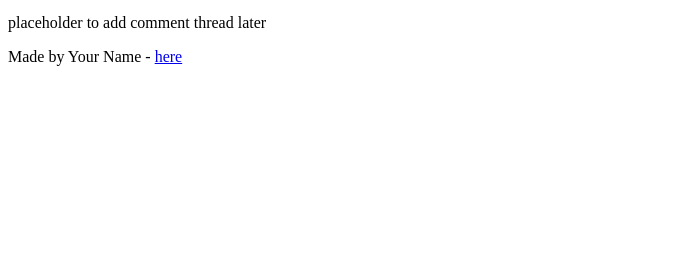
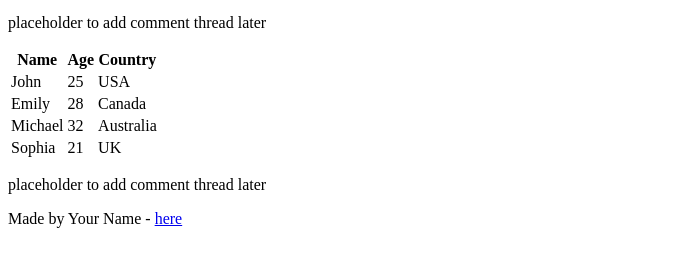
Before and after one commit to Ctrl-Eyob/My_First_Portfolio, a plain HTML site: page html_basic/index.html in a window 1280 px wide. Shown: the part 539-800 px from the top of the page, without its empty margins (0-683 px from the left). Drawn offline with Linux system fonts and the light colour scheme.

Commit message:
done on adding table

```diff
--- a/html_basic/index.html
+++ b/html_basic/index.html
@@ -28,6 +28,41 @@
     <aside>
         <p>placeholder to add comment thread later</p>
     </aside>
+     <table>
+            <thead>
+                <tr>
+                    <th>Name</th>
+                    <th>Age</th>
+                    <th>Country</th>
+                </tr>
+            </thead>
+            <tbody>
+                <tr>
+                    <td>John</td>
+                    <td>25</td>
+                    <td>USA</td>
+                </tr>
+                <tr>
+                    <td>Emily</td>
+                    <td>28</td>
+                    <td>Canada</td>
+                </tr>
+                <tr>
+                    <td>Michael</td>
+                    <td>32</td>
+                    <td>Australia</td>
+                </tr>
+                <tr>
+                    <td>Sophia</td>
+                    <td>21</td>
+                    <td>UK</td>
+                </tr>
+            </tbody>
+        </table>
+    </article>
+    <aside>
+        <p>placeholder to add comment thread later</p>
+    </aside>
 </main>
 <footer>
     <p>Made by Your Name - <a href="eyobabera" target="_blank">here</a></p>
```
